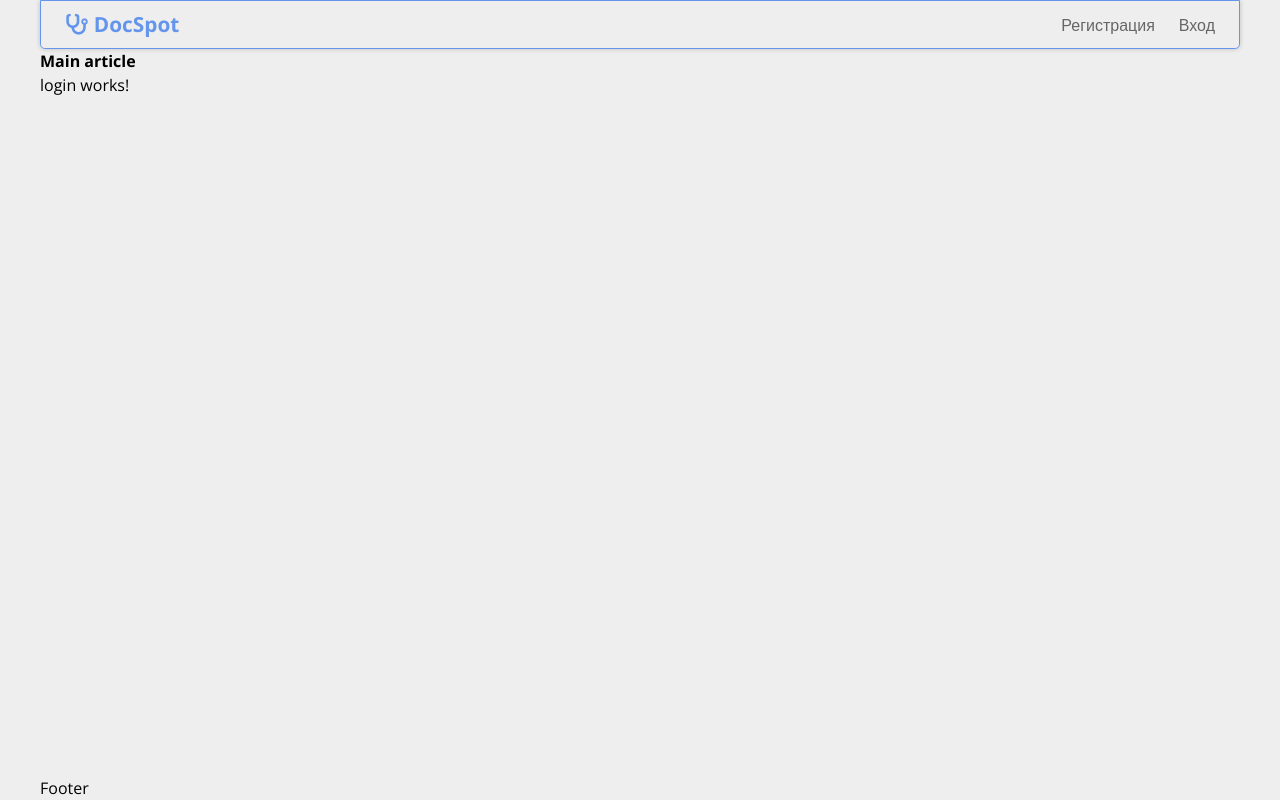
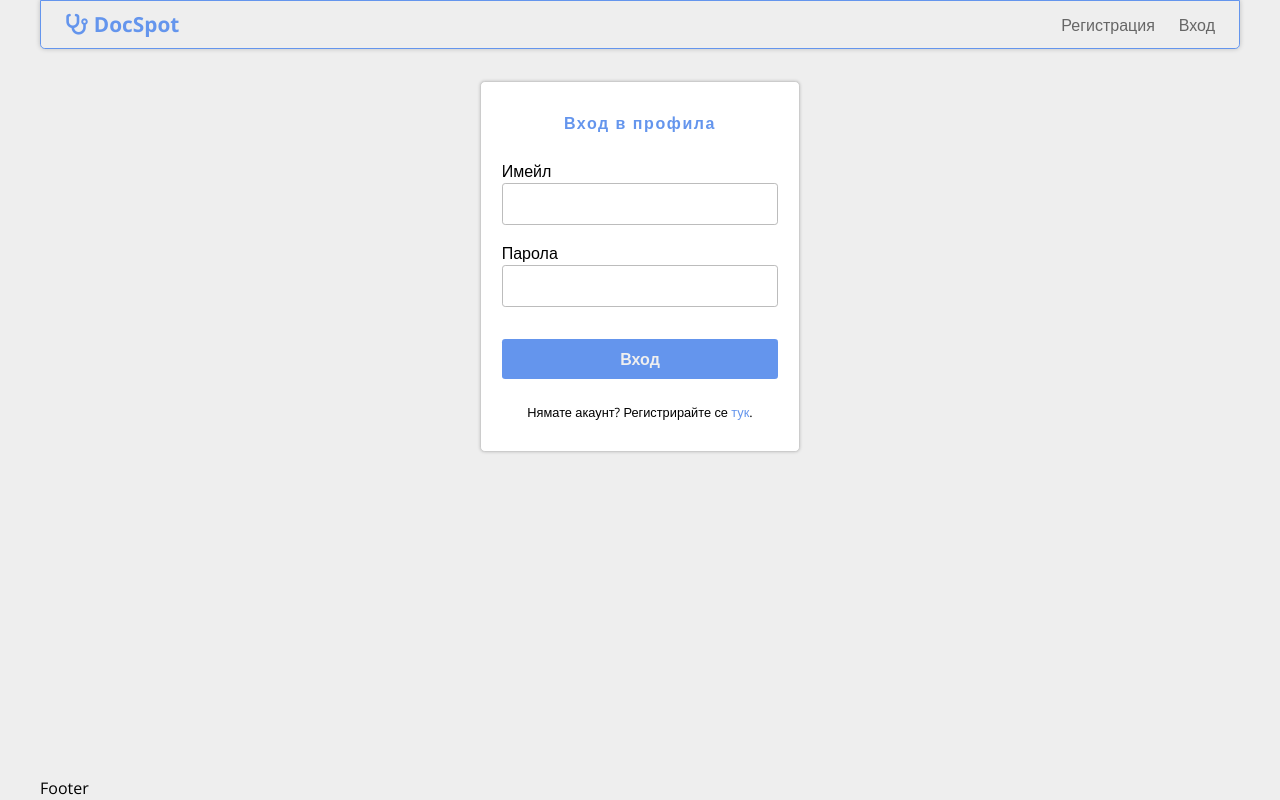
Before and after one commit to ahmedmatem/docspot-frontend, an Angular app: page /login in a window 1280 px wide. Built offline with nearby package versions, Linux system fonts and the light colour scheme.

Commit message:
CReate template driven login form

```diff
--- a/src/app/app.component.html
+++ b/src/app/app.component.html
@@ -5,7 +5,6 @@
   <div class="site-content section">
 
     <main class="main">
-      <h1>Main article</h1>
       <router-outlet />
     </main>
 
--- a/src/app/auth/login/login.component.css
+++ b/src/app/auth/login/login.component.css
@@ -0,0 +1,61 @@
+.login-container{
+    width: 100vw;
+    max-width: 35ch;
+    margin: 2em auto;
+    padding: 1.8em 1.3em;
+    background-color: white;
+    border: 1px solid #ccc;
+    border-radius: 0.3em;
+    box-shadow: 0 0 0.2em rgb(0, 0, 0, 0.2);
+    display: flex;
+    flex-direction: column;
+    align-items: center;
+}
+
+.login-container .title {
+    color: cornflowerblue;
+    letter-spacing: 0.1em;
+}
+
+.login-container form {
+    width: 100%;
+    padding: 1.5em 0;
+    display: flex;
+    flex-direction: column;
+}
+
+.login-container form .field {
+    display: flex;
+    flex-direction: column;
+    padding-bottom: 1em;
+}
+
+.login-container form .field label {
+    order: -1;
+}
+
+input[type='text'],
+input[type='email'],
+input[type='password'] {
+    border: 1px solid #bcbcbc;
+    border-radius: 0.2em;
+}
+
+.login-container form button {
+    color: #efefef;
+    padding: 0.5em 1em;
+    margin-top: 1em;
+    border: none;
+    border-radius: 0.2em;
+    font-weight: 700;
+}
+
+.login-container footer {
+    text-align: center;
+    font-size: 0.8em;
+}
+
+.login-container footer a{
+    color: cornflowerblue;
+    text-decoration: none;
+}
--- a/src/app/auth/login/login.component.html
+++ b/src/app/auth/login/login.component.html
@@ -1 +1,22 @@
-<p>login works!</p>
+<section class="login-container">
+
+    <h1 class="title">Вход в профила</h1>
+
+    <form #userProfile="ngForm" (ngSubmit)="handleSubmit(userProfile)">
+        <div class="field">
+            <input type="email" id="username" name="username" ngModel />
+            <label for="username">Имейл</label>
+        </div>
+        <div class="field">
+            <input type="password" id="password" name="password" ngModel />
+            <label for="password">Парола</label>
+        </div>
+
+        <button type="submit" class="btn-primary">Вход</button>
+    </form>
+
+    <footer>
+        <p>Нямате акаунт? Регистрирайте се <a routerLink="/register">тук</a>.</p>
+    </footer>
+
+</section>
--- a/src/app/auth/login/login.component.ts
+++ b/src/app/auth/login/login.component.ts
@@ -1,11 +1,18 @@
 import { Component } from '@angular/core';
+import { FormsModule } from '@angular/forms';
+import { RouterLink } from '@angular/router';
 
 @Component({
   selector: 'app-login',
-  imports: [],
+  imports: [RouterLink, FormsModule],
   templateUrl: './login.component.html',
   styleUrl: './login.component.css'
 })
 export class LoginComponent {
+  username = '';
+  password = '';
 
+  handleSubmit(form: any){
+    console.log(form.value.username);
+  }
 }
--- a/src/styles/styles.css
+++ b/src/styles/styles.css
@@ -46,6 +46,17 @@ header {
 .site-nav ul li a {
     color: #666;
     text-decoration: none;
+}
+
+.btn-primary {
+    background-color: cornflowerblue;
+}
+
+input[type='text'],
+input[type='email'],
+input[type='password'] {
+    width: 100%;
+    padding: 0.5em;
 }
 
 @media  screen and (max-width: 600px) {
```
